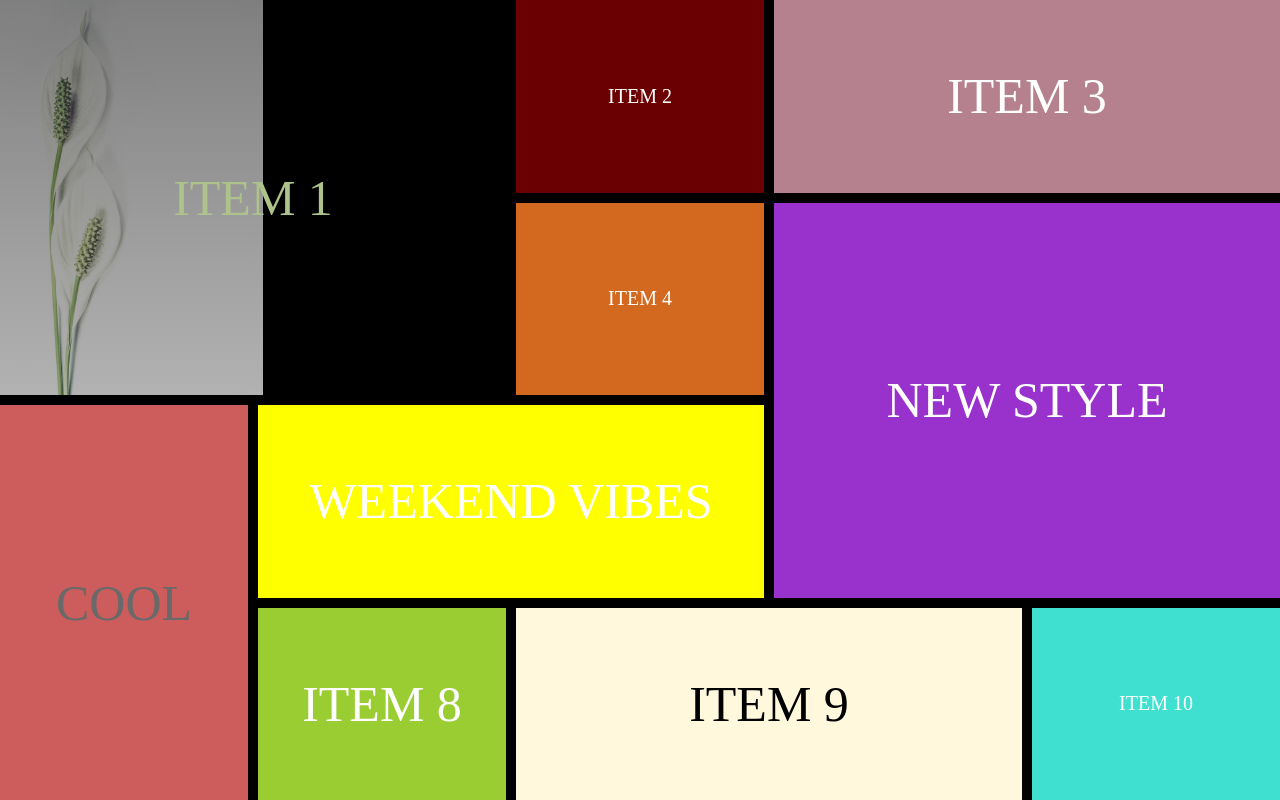
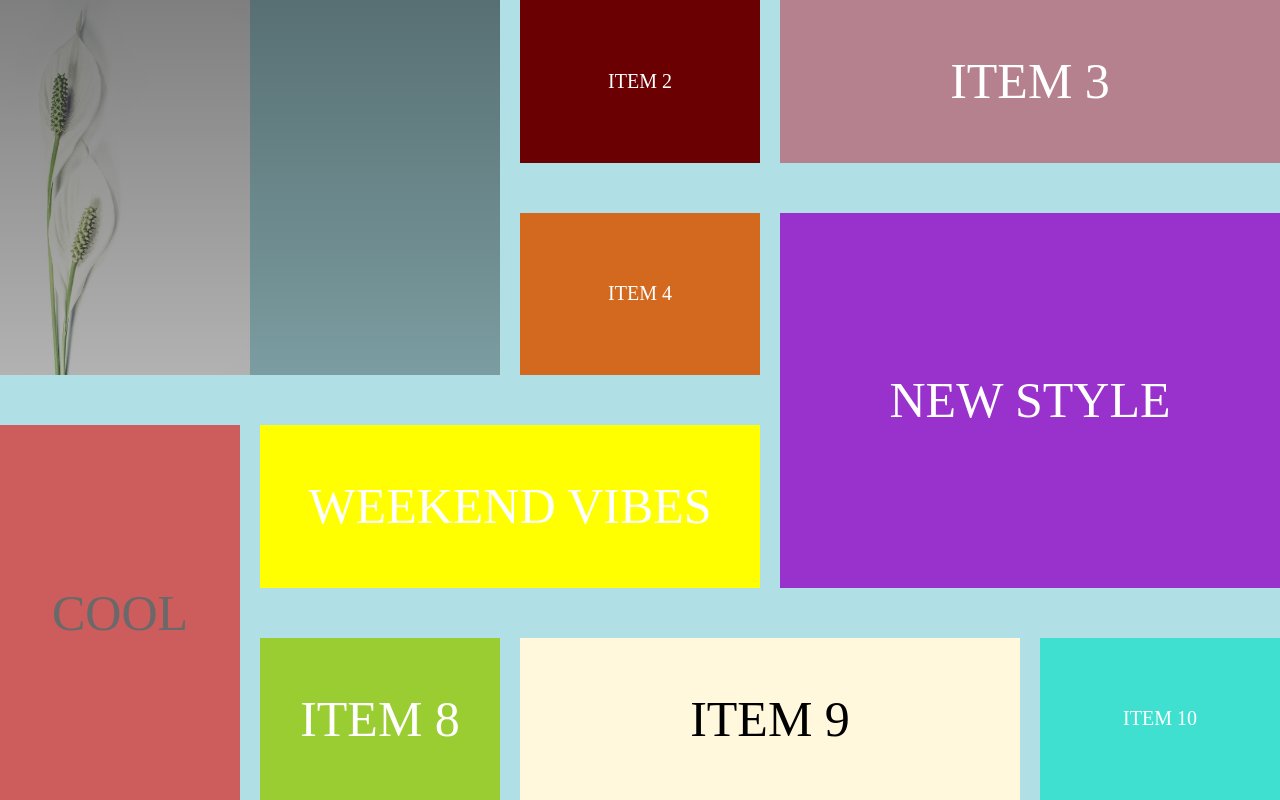
Before and after one commit to Verenasworld/LinkedInKursJs, a plain HTML site: page js/flexAndGridCssLearning/flexAndGrid.html in a window 1280 px wide. Drawn offline with Linux system fonts and the light colour scheme.

Commit message:
add new different gap ( colom & row)

```diff
--- a/js/flexAndGridCssLearning/flexAndGrid.css
+++ b/js/flexAndGridCssLearning/flexAndGrid.css
@@ -42,8 +42,10 @@ flex:0 0 300px;
     .container{
     display: grid;
     height: 100vh;
-        grid-gap: 10px;
-        background-color: black;
+        /*grid-gap: 10px;*/
+        grid-column-gap: 20px;
+        grid-row-gap: 50px;
+        background-color: #b0e0e6;
 
     grid-template-columns: repeat(5, 1fr);
     grid-template-rows: repeat(4, 1fr);
--- a/js/flexAndGridCssLearning/flexAndGrid.html
+++ b/js/flexAndGridCssLearning/flexAndGrid.html
@@ -7,7 +7,7 @@
 </head>
 <body>
 <div class="container">
-    <div class="item item-1">item 1</div>
+    <div class="item item-1"></div>
     <div class="item item-2">item 2</div>
     <div class="item item-3">item 3</div>
     <div class="item item-4">item 4</div>
```
